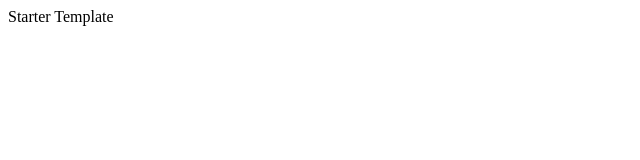
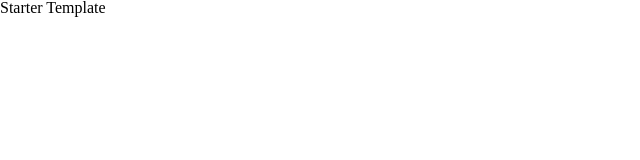
Before and after one commit to radanovicnikola93/react-movies, a React (Create React App) app in the folder react-movies/: page / in a window 1280 px wide. Shown: the top 160 px of the page, without its empty margins (0-640 px from the left). Built offline with nearby package versions, Linux system fonts and the light colour scheme.

Commit message:
Import SCSS and apply the CSS Reset

```diff
--- a/react-movies/src/App.jsx
+++ b/react-movies/src/App.jsx
@@ -1,4 +1,5 @@
 import React from "react";
+import './App.scss'
 
 const App = () => {
   return (
--- /dev/null
+++ b/react-movies/src/App.scss
@@ -0,0 +1,43 @@
+html, body, div, span, applet, object, iframe,
+h1, h2, h3, h4, h5, h6, p, blockquote, pre,
+a, abbr, acronym, address, big, cite, code,
+del, dfn, em, img, ins, kbd, q, s, samp,
+small, strike, strong, sub, sup, tt, var,
+b, u, i, center,
+dl, dt, dd, ol, ul, li,
+fieldset, form, label, legend,
+table, caption, tbody, tfoot, thead, tr, th, td,
+article, aside, canvas, details, embed,
+figure, figcaption, footer, header, hgroup,
+menu, nav, output, ruby, section, summary,
+time, mark, audio, video {
+	margin: 0;
+	padding: 0;
+	border: 0;
+	font-size: 100%;
+	font: inherit;
+	vertical-align: baseline;
+}
+/* HTML5 display-role reset for older browsers */
+article, aside, details, figcaption, figure,
+footer, header, hgroup, menu, nav, section {
+	display: block;
+}
+body {
+	line-height: 1;
+}
+ol, ul {
+	list-style: none;
+}
+blockquote, q {
+	quotes: none;
+}
+blockquote:before, blockquote:after,
+q:before, q:after {
+	content: '';
+	content: none;
+}
+table {
+	border-collapse: collapse;
+	border-spacing: 0;
+}
--- a/react-movies/src/index.js
+++ b/react-movies/src/index.js
@@ -1,7 +1,6 @@
 import React from 'react';
 import ReactDOM from 'react-dom/client';
 import App from './App';
-import './App.css'
 
 const root = ReactDOM.createRoot(document.getElementById('root'));
 
```
Also changed, not shown: react-movies/src/App.css (deleted).
